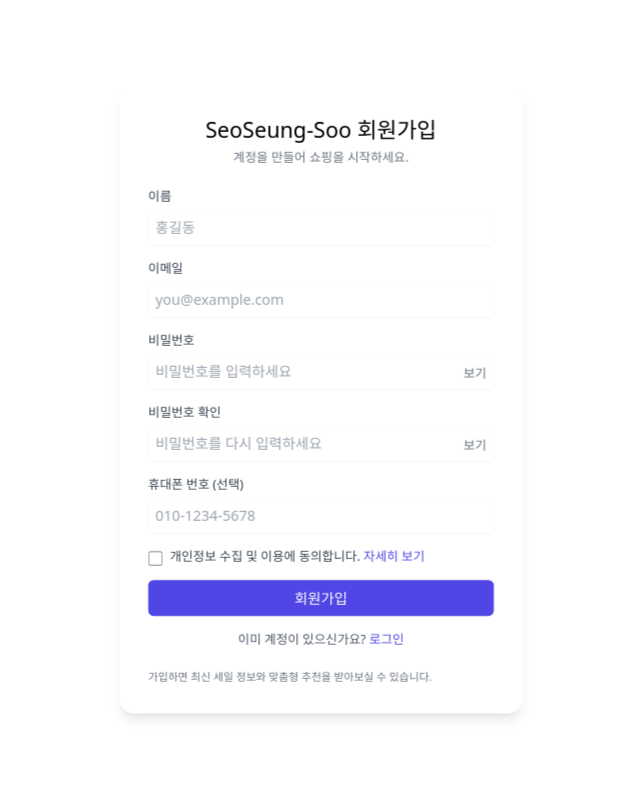
After one commit to seungwon0113/seoseung-su, a Django app: page /users/signup/ in a window 1280 px wide. The commit adds this page. Shown: the whole page, without its empty margins (319-959 px from the left). Run offline with Django 5.2, Linux system fonts and the light colour scheme; some libraries are stand-ins or nearby versions.

Commit message:
users models, user signup

```diff
--- a/templates/home.html
+++ b/templates/home.html
@@ -5,6 +5,6 @@
     <title>메인페이지</title>
 </head>
 <body>
-    <h1>메인페이지 입니다.</h1>
+    <h1>{{ user.username }} 입니다.</h1>
 </body>
 </html>
--- a/templates/users/login.html
+++ b/templates/users/login.html
@@ -80,10 +80,9 @@
       </div>
 
       <p class="text-center text-sm text-gray-600">
-        계정이 없으신가요? <a href="#" class="text-indigo-600 hover:underline">회원가입</a>
+        계정이 없으신가요? <a href='{% url 'signup' %}' class="text-indigo-600 hover:underline">회원가입</a>
       </p>
     </form>
-
     <section class="mt-6 text-xs text-gray-500">
       <p>가입하면 최신 세일 정보와 맞춤형 추천을 받아보실 수 있습니다.</p>
     </section>
--- /dev/null
+++ b/templates/users/signup.html
@@ -0,0 +1,137 @@
+{% load static %}
+<html lang="ko">
+<head>
+  <meta charset="utf-8" />
+  <meta name="viewport" content="width=device-width, initial-scale=1" />
+  <link rel="stylesheet" href="{% static 'css/users/signup.css' %}">
+  <script src="{% static 'js/users/signup.js' %}" defer></script>
+  <title>SeoSeung-Soo 회원가입</title>
+
+  <!-- Google Fonts: Bitter -->
+  <link rel="preconnect" href="https://fonts.googleapis.com">
+  <link rel="preconnect" href="https://fonts.gstatic.com" crossorigin>
+  <link href="https://fonts.googleapis.com/css2?family=Bitter:ital,wght@0,100..900;1,100..900&display=swap" rel="stylesheet">
+
+  <!-- Tailwind CDN -->
+  <script src="https://cdn.tailwindcss.com"></script>
+</head>
+<body class="min-h-screen flex items-center justify-center px-4">
+  <main class="w-full max-w-md bg-white/90 backdrop-blur-sm rounded-2xl shadow-lg p-8 scale-90">
+    <header class="text-center mb-6">
+      <h1 class="text-2xl font-light">SeoSeung-Soo 회원가입</h1>
+      <p class="text-sm text-gray-500 mt-1">계정을 만들어 쇼핑을 시작하세요.</p>
+    </header>
+
+    <!-- 회원가입 폼 -->
+    <form id="signupForm" method="post" action="{% url 'signup' %}" novalidate class="space-y-4">
+      {% csrf_token %}
+
+      <!-- 이름 -->
+      <label class="block">
+        <span class="text-sm font-medium text-gray-700">이름</span>
+        <input
+          id="username"
+          name="username"
+          type="text"
+          required
+          placeholder="홍길동"
+          class="mt-1 block w-full rounded-md border-gray-200 shadow-sm focus:ring-2 focus:ring-indigo-200 p-2"
+        />
+        <p id="usernameHelp" class="mt-1 text-xs text-red-600 hidden">이름을 입력해 주세요.</p>
+      </label>
+
+      <!-- 이메일 -->
+      <label class="block">
+        <span class="text-sm font-medium text-gray-700">이메일</span>
+        <input
+          id="email"
+          name="email"
+          type="email"
+          required
+          placeholder="you@example.com"
+          class="mt-1 block w-full rounded-md border-gray-200 shadow-sm focus:ring-2 focus:ring-indigo-200 p-2"
+        />
+        <p id="emailHelp" class="mt-1 text-xs text-red-600 hidden">올바른 이메일을 입력해주세요.</p>
+      </label>
+
+      <!-- 비밀번호 -->
+      <label class="block relative">
+        <span class="text-sm font-medium text-gray-700">비밀번호</span>
+        <input
+          id="password"
+          name="password"
+          type="password"
+          required
+          minlength="6"
+          placeholder="비밀번호를 입력하세요"
+          class="mt-1 block w-full rounded-md border-gray-200 shadow-sm focus:ring-2 focus:ring-indigo-200 p-2 pr-10"
+        />
+        <button type="button" id="togglePwd" aria-label="비밀번호 표시" class="absolute right-2 top-9 text-sm text-gray-500">
+          보기
+        </button>
+          <p id="pwdHelp" class="mt-1 text-xs text-red-600 hidden">비밀번호는 최소 6자 이상이어야 합니다.</p>
+      </label>
+
+      <!-- 비밀번호 확인 -->
+      <label class="block relative">
+        <span class="text-sm font-medium text-gray-700">비밀번호 확인</span>
+        <input
+          id="passwordConfirm"
+          name="passwordConfirm"
+          type="password"
+          required
+          minlength="6"
+          placeholder="비밀번호를 다시 입력하세요"
+          class="mt-1 block w-full rounded-md border-gray-200 shadow-sm focus:ring-2 focus:ring-indigo-200 p-2 pr-10"
+        />
+        <button type="button" id="togglePwdConfirm" aria-label="비밀번호 표시" class="absolute right-2 top-9 text-sm text-gray-500">
+          보기
+        </button>
+          <p id="pwdConfirmHelp" class="mt-1 text-xs text-red-600 hidden">비밀번호가 일치하지 않습니다.</p>
+      </label>
+
+      <!-- 휴대폰 번호 (선택) -->
+      <label class="block">
+        <span class="text-sm font-medium text-gray-700">휴대폰 번호 (선택)</span>
+        <input
+          id="phone_number"
+          name="phone_number"
+          type="tel"
+          placeholder="010-1234-5678"
+          class="mt-1 block w-full rounded-md border-gray-200 shadow-sm focus:ring-2 focus:ring-indigo-200 p-2"
+        />
+      </label>
+
+      <!-- 개인정보 수집 동의 -->
+      <div class="flex items-start space-x-2">
+        <input
+          id="personal_info_consent"
+          name="personal_info_consent"
+          type="checkbox"
+          required
+          class="mt-1 h-4 w-4 rounded border-gray-300 text-indigo-600 focus:ring-indigo-500"
+        />
+        <label for="personal_info_consent" class="text-sm text-gray-700">
+          개인정보 수집 및 이용에 동의합니다. <a href="#" class="text-indigo-600 hover:underline">자세히 보기</a>
+        </label>
+      </div>
+
+      <!-- 회원가입 버튼 -->
+      <button
+        type="submit"
+        class="w-full py-2 rounded-md bg-indigo-600 text-white font-medium hover:bg-indigo-700 focus:outline-none focus:ring-2 focus:ring-indigo-300"
+      >
+        회원가입
+      </button>
+
+      <p class="text-center text-sm text-gray-600">
+        이미 계정이 있으신가요? <a href="{% url 'login' %}" class="text-indigo-600 hover:underline">로그인</a>
+      </p>
+    </form>
+
+    <section class="mt-6 text-xs text-gray-500">
+      <p>가입하면 최신 세일 정보와 맞춤형 추천을 받아보실 수 있습니다.</p>
+    </section>
+  </main>
+</body>
+</html>
--- /dev/null
+++ b/users/forms/signup.py
@@ -0,0 +1,21 @@
+from typing import Any
+
+from django import forms
+
+
+class SignupForm(forms.Form):
+    username = forms.CharField()
+    email = forms.EmailField()
+    password = forms.CharField(widget=forms.PasswordInput)
+    passwordConfirm = forms.CharField(widget=forms.PasswordInput)
+    phone_number = forms.CharField(widget=forms.TextInput)
+    personal_info_consent = forms.BooleanField()
+
+    def clean(self) -> dict[str, Any]:
+        cleaned_data = super().clean()
+        assert cleaned_data is not None
+        pwd = cleaned_data.get("password")
+        pwd_confirm = cleaned_data.get("passwordConfirm")
+        if pwd and pwd_confirm and pwd != pwd_confirm:
+            self.add_error("passwordConfirm", "비밀번호가 일치하지 않습니다.")
+        return cleaned_data
--- a/users/urls.py
+++ b/users/urls.py
@@ -1,7 +1,9 @@
 from django.urls import path
 
 from users.views import LoginView
+from users.views.signup import SignupView
 
 urlpatterns = [
     path("login/", LoginView.as_view(), name="login"),
+    path("signup/", SignupView.as_view(), name="signup"),
 ]
--- /dev/null
+++ b/users/views/signup.py
@@ -0,0 +1,28 @@
+from typing import cast
+
+from django.http import HttpRequest, HttpResponse
+from django.shortcuts import redirect, render
+from django.views import View
+
+from users.forms.signup import SignupForm
+from users.models import User
+from users.services.user_signup import UserService
+
+
+class SignupView(View):
+    def get(self, request: HttpRequest) -> HttpResponse:
+        user = cast(User, request.user)
+        form = SignupForm()
+        if user.is_authenticated:
+            return redirect('home')
+        context = {'form': form}
+        return render(request, 'users/signup.html', context)
+
+    def post(self, request: HttpRequest) -> HttpResponse:
+        form = SignupForm(request.POST)
+        if form.is_valid():
+            UserService.create_and_login_user(request, form.cleaned_data)
+            return redirect('login')
+        else:
+            context = {'form': form}
+            return render(request, 'users/signup.html', context)
```
Also changed, not shown: config/basemodel.py (added, +8 -0 lines), users/models.py (+21 -1 lines), users/services/user_signup.py (added, +24 -0 lines), users/tests/test_create_users.py (+53 -6 lines), users/tests/test_login_users.py (+3 -11 lines), users/migrations/0004_user_phone_number.py (added), users/migrations/0005_user_personal_info_consent.py (added), users/migrations/0006_alter_user_phone_number.py (added), users/migrations/0007_user_created_at_user_role_user_updated_at_and_more.py (added), users/services/__init__.py (added).
